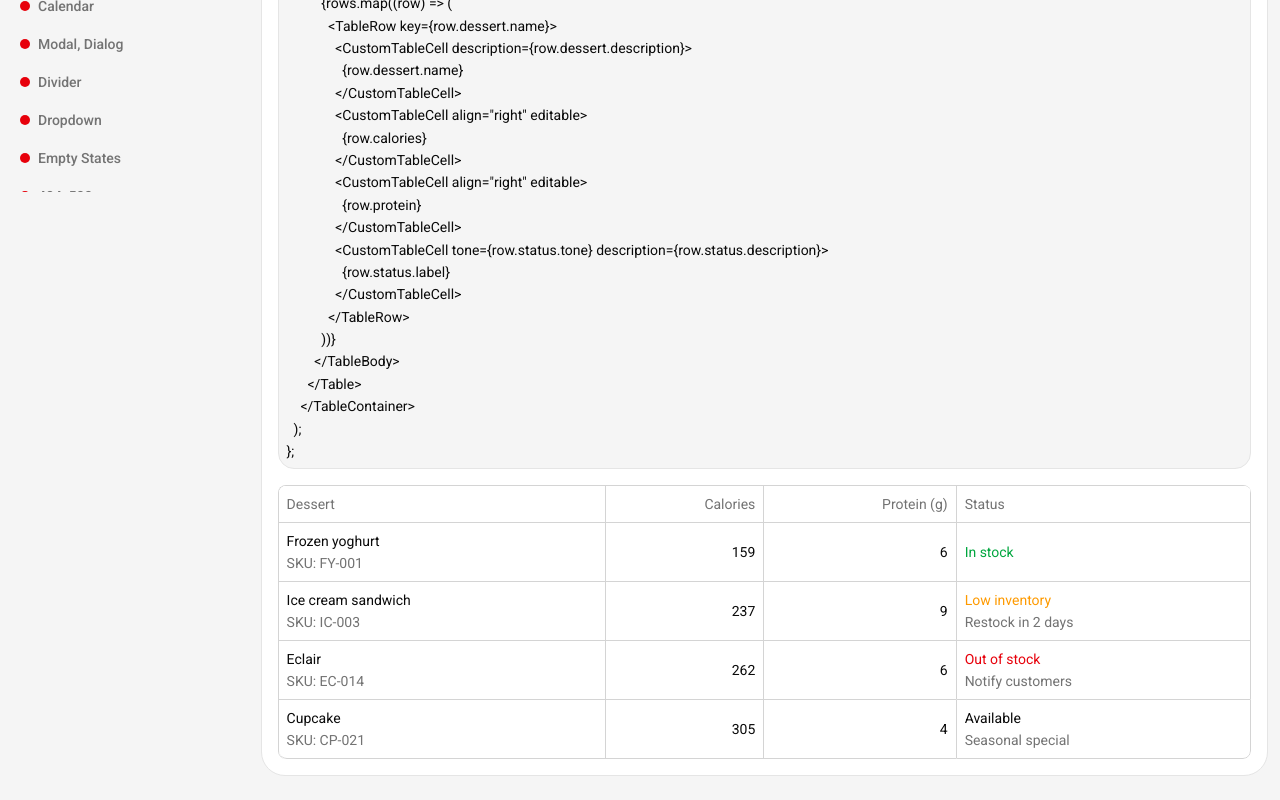
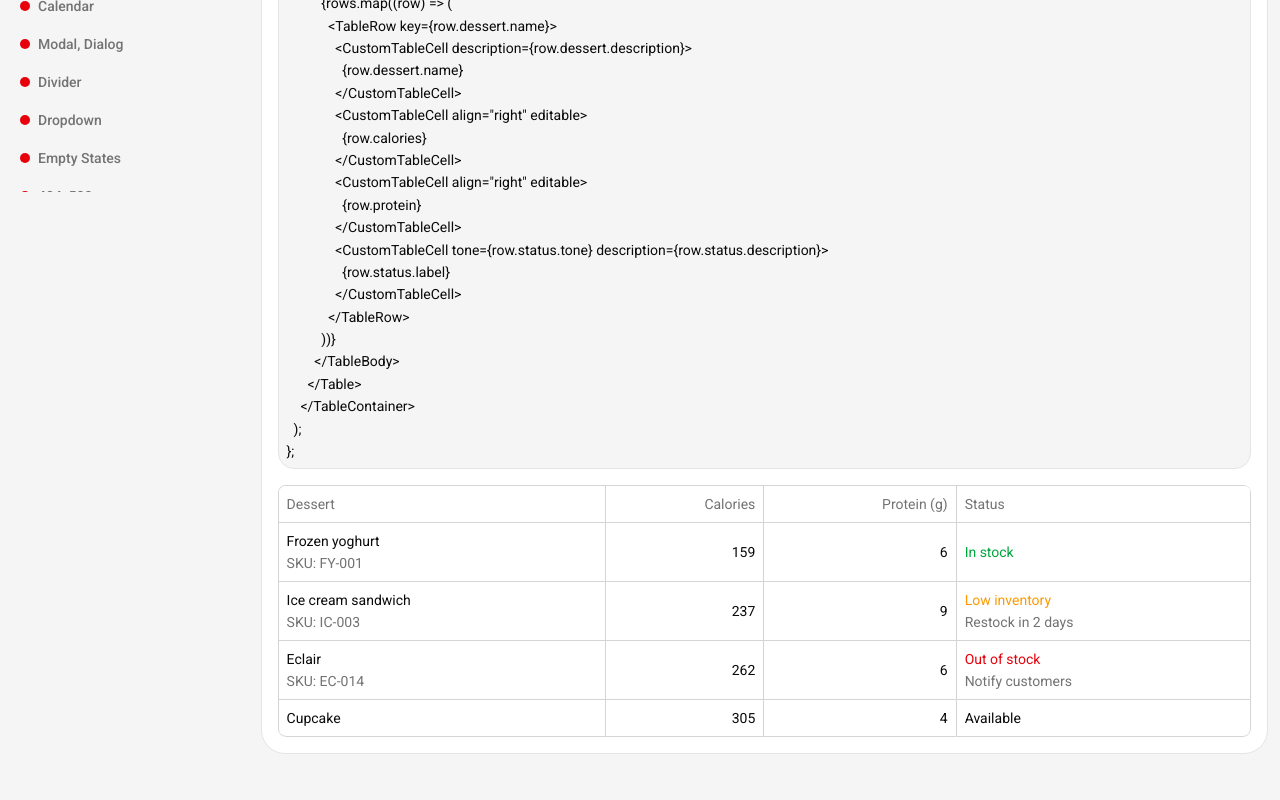
Before and after one commit to a169n/mui-custom-theme, a React (Vite) app: page /table in a window 1280 px wide. Shown: the part 637-1437 px from the top of the page. After the commit the page ends 1415 px from the top, so only its background shows below. Built offline with nearby package versions, Linux system fonts and the light colour scheme.

Commit message:
Refactor TablePage and table component: remove unused dessert description and enhance editable cell styling.

```diff
--- a/src/pages/components/TablePage.tsx
+++ b/src/pages/components/TablePage.tsx
@@ -69,13 +69,12 @@ const rows = [
     },
   },
   {
-    dessert: { name: 'Cupcake', description: 'SKU: CP-021' },
+    dessert: { name: 'Cupcake' },
     calories: 305,
     protein: 4,
     status: {
       label: 'Available',
       tone: 'default' as const,
-      description: 'Seasonal special',
     },
   },
 ];
@@ -97,7 +96,7 @@ export const TablePage = () => (
         <TableBody>
           {rows.map((row) => (
             <TableRow key={row.dessert.name}>
-              <CustomTableCell description={row.dessert.description}>
+              <CustomTableCell description={row.dessert.description} editable>
                 {row.dessert.name}
               </CustomTableCell>
               <CustomTableCell align="right" editable>
--- a/src/theme/components/data-display/table.ts
+++ b/src/theme/components/data-display/table.ts
@@ -131,9 +131,6 @@ export const table: Components<Theme> = {
             backgroundColor: hoverBackground,
           },
           '&[data-editable="true"]:focus-within': {
-            borderTop: `1px solid ${focusBorderColor}`,
-            borderLeft: `1px solid ${focusBorderColor}`,
-            borderBottom: `1px solid ${focusBorderColor}`,
             boxShadow: `inset 0 0 0 1px ${focusBorderColor}`,
             zIndex: 1,
           },
```
